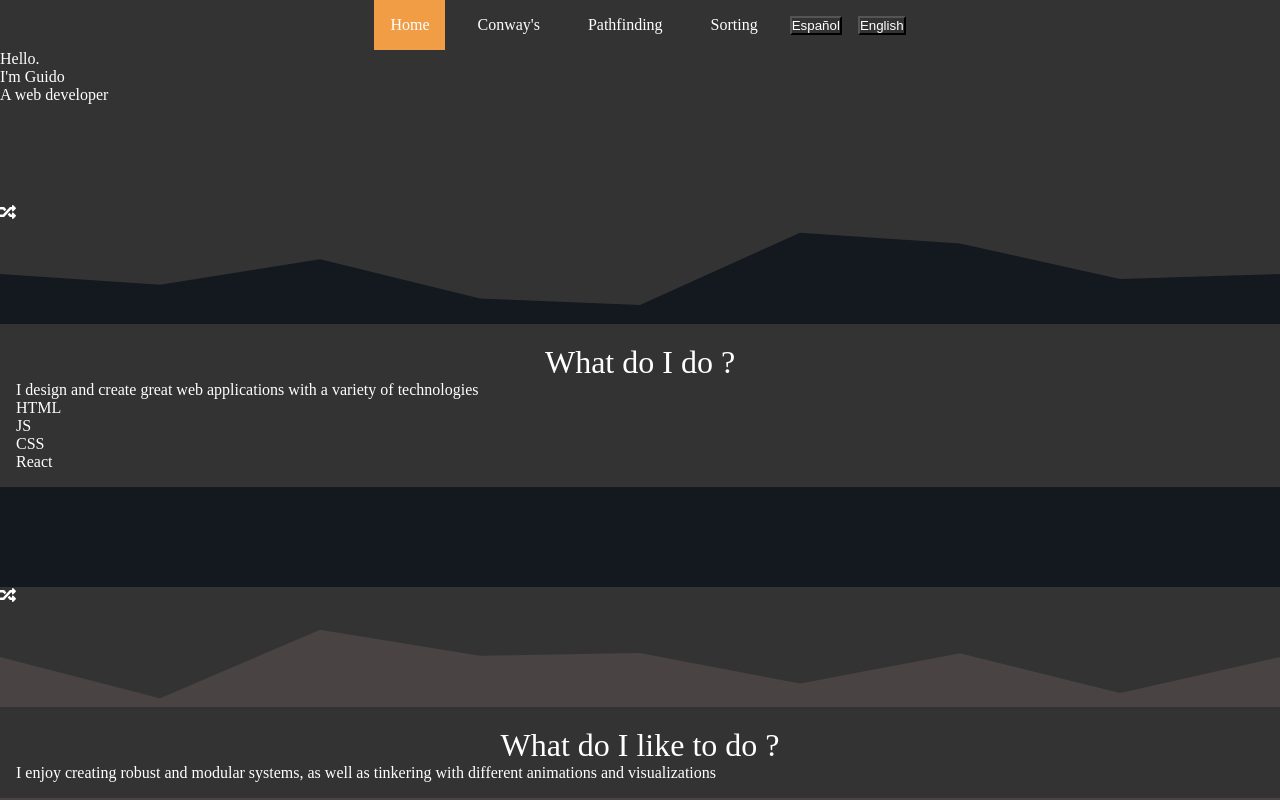
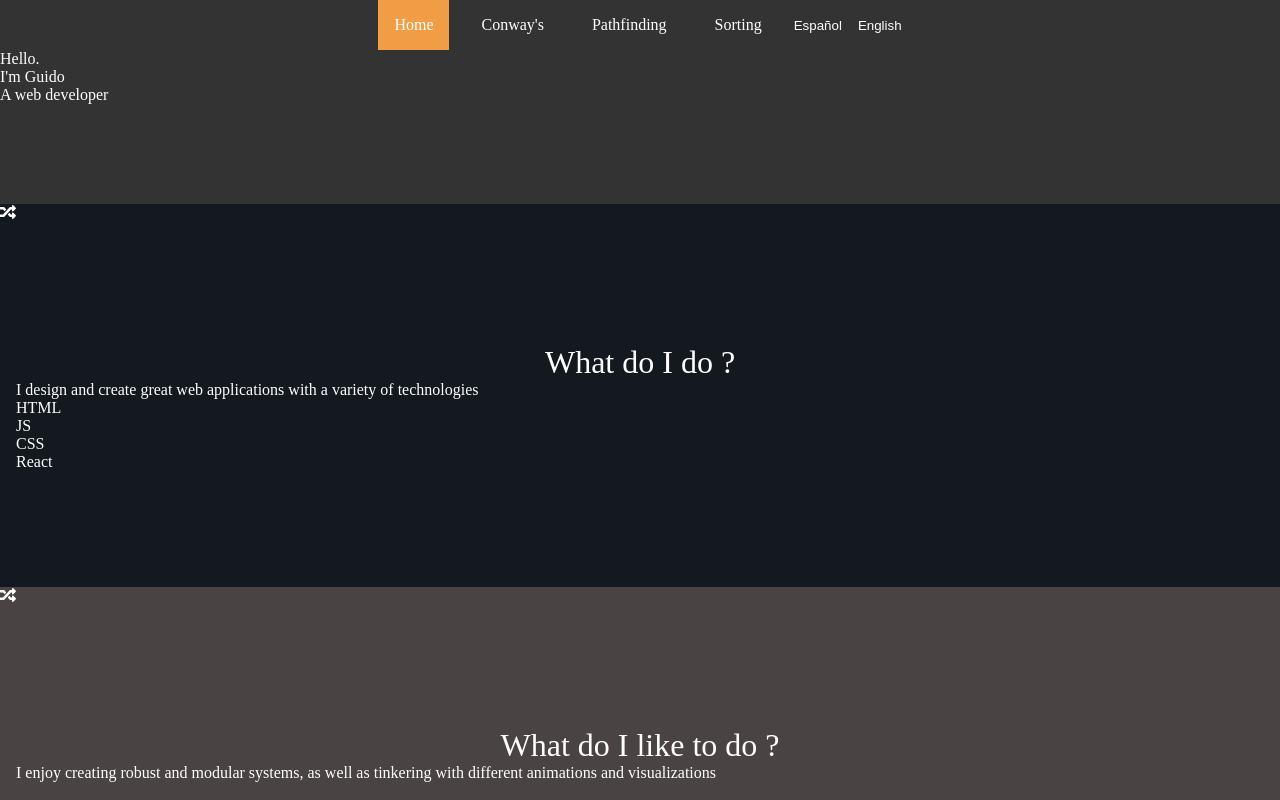
Before and after one commit to Takzzg/portfolio-v1, a Next.js app: page / in a window 1280 px wide. Shown: the top 800 px of the page. Built offline with nearby package versions, Linux system fonts and the light colour scheme.

Commit message:
fix backcolor bleed

```diff
--- a/components/Section/Section.tsx
+++ b/components/Section/Section.tsx
@@ -1,4 +1,5 @@
 import React, { ReactNode } from "react";
+import styled from "styled-components";
 import Divider from "./Divider";
 
 type Props = {
@@ -7,12 +8,25 @@ type Props = {
 	color: string;
 };
 
+interface iStyledSection {
+	bg: string;
+}
+
+const StyledSection = styled.div<iStyledSection>`
+	position: relative;
+	background-color: ${(props) => props.bg};
+
+	.content {
+		padding: 1rem;
+	}
+`;
+
 const Section = ({ children, divider = "mountains", color }: Props) => {
 	return (
-		<div style={{ backgroundColor: color, position: "relative" }}>
+		<StyledSection bg={color}>
 			<Divider color={color} divider={divider} />
-			<div style={{ padding: "1rem" }}>{children}</div>
-		</div>
+			<div className="content">{children}</div>
+		</StyledSection>
 	);
 };
 
--- a/styled/global.ts
+++ b/styled/global.ts
@@ -1,12 +1,24 @@
 import { createGlobalStyle } from "styled-components";
 
 const GlobalStyle = createGlobalStyle`
+    html,
+    body {
+        background-color: ${(props) => props.theme.background};
+    }
+
+    select,
+    input,
+    button {
+        cursor: pointer;
+        border: none;
+        background-color: ${(props) => props.theme.background};
+    }
+
     * {
         padding: 0;
         margin: 0;
         box-sizing: border-box;
         color: ${(props) => props.theme.text};
-        background-color: ${(props) => props.theme.background};
     }
 `;
 
```
